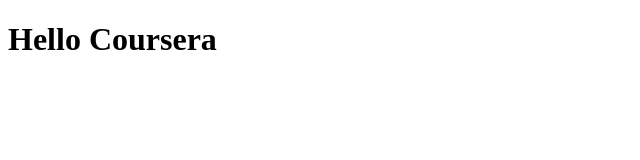
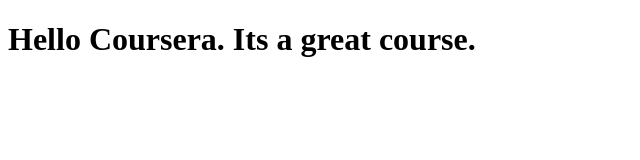
Before and after one commit to deepdesai215-zz/courseratest, a plain HTML site: page site/index.html in a window 1280 px wide. Shown: the whole page, without its empty margins (0-640 px from the left). Drawn offline with Linux system fonts and the light colour scheme.

Commit message:
Small addition to our page content.

```diff
--- a/site/index.html
+++ b/site/index.html
@@ -4,6 +4,6 @@
 	<title>Hello Coursera</title>
 </head>
 <body>
-<h1>Hello Coursera</h1>
+<h1>Hello Coursera. Its a great course.</h1>
 </body>
 </html>
```
